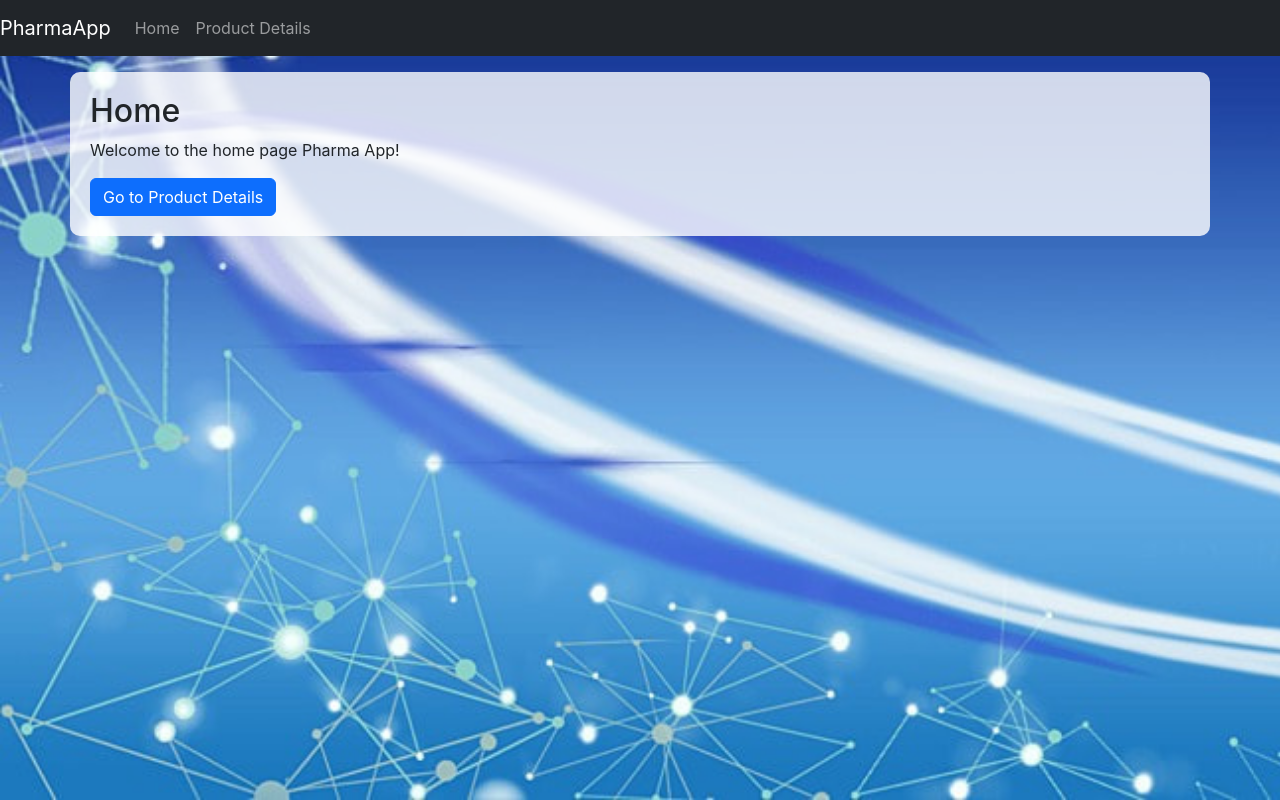
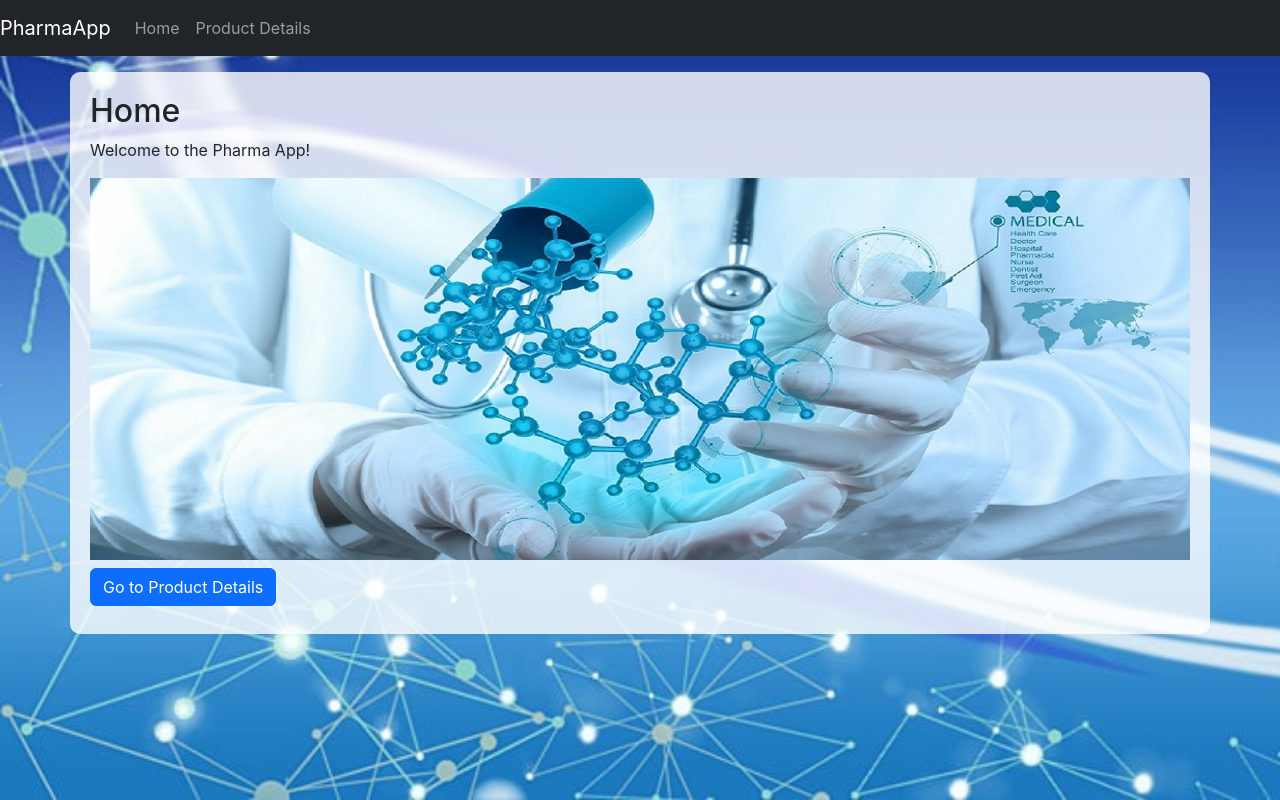
Before and after one commit to nitinsonawane123/pharmaapplication, a React (Create React App) app: page / in a window 1280 px wide. Built offline with nearby package versions, Linux system fonts and the light colour scheme.

Commit message:
Added image in homepage

```diff
--- a/src/components/HomeComponent.js
+++ b/src/components/HomeComponent.js
@@ -1,5 +1,6 @@
 import React from 'react';
 import { useNavigate } from 'react-router-dom';
+import pharmaImage from '../images/pharmaa.jpg';
 
 const HomeComponent = () => {
     const navigate = useNavigate();
@@ -11,8 +12,9 @@ const HomeComponent = () => {
     return (
         <div>
             <h2>Home</h2>
-            <p>Welcome to the home page Pharma App!</p>
-            <button className="btn btn-primary" onClick={handleNavigation}>Go to Product Details</button>
+            <p>Welcome to the Pharma App!</p>
+            <img src={pharmaImage} alt="Pharmaa" style={{ maxWidth: '100%', maxHeight: '100%' }} />
+            <button className="btn btn-primary my-2" onClick={handleNavigation}>Go to Product Details</button>
         </div>
     );
 };
--- a/src/components/ProductDetailsComponent.js
+++ b/src/components/ProductDetailsComponent.js
@@ -4,9 +4,9 @@ import Cart from './Cart';
 
 const ProductDetailsComponent = () => {
     const [products] = useState([
-        { id: 1, name: 'Product 1', price: 100, category: 'Category 1', imageUrl: 'https://medcellpharma.com/wp-content/uploads/2023/01/medcellpharma-new-3D-products-2023-11-jpg.webp' },
-        { id: 2, name: 'Product 2', price: 200, category: 'Category 2', imageUrl: 'https://medcellpharma.com/wp-content/uploads/2023/01/medcellpharma-new-3D-products-2023-06-jpg.webp' },
-        { id: 3, name: 'Product 3', price: 300, category: 'Category 1', imageUrl: 'https://encrypted-tbn0.gstatic.com/images?q=tbn:ANd9GcRA_t3dh7eoG7i2o1TE6MDRN41zWbZllRRvvg&s' },
+        { id: 1, name: 'Product 1', price: 50, category: 'Category 1', imageUrl: 'https://medcellpharma.com/wp-content/uploads/2023/01/medcellpharma-new-3D-products-2023-11-jpg.webp' },
+        { id: 2, name: 'Product 2', price: 60, category: 'Category 2', imageUrl: 'https://medcellpharma.com/wp-content/uploads/2023/01/medcellpharma-new-3D-products-2023-06-jpg.webp' },
+        { id: 3, name: 'Product 3', price: 70, category: 'Category 1', imageUrl: 'https://encrypted-tbn0.gstatic.com/images?q=tbn:ANd9GcRA_t3dh7eoG7i2o1TE6MDRN41zWbZllRRvvg&s' },
     ]);
 
     const [cart, setCart] = useState(() => {
```
Also changed, not shown: src/images/pharmaa.jpg (added).
